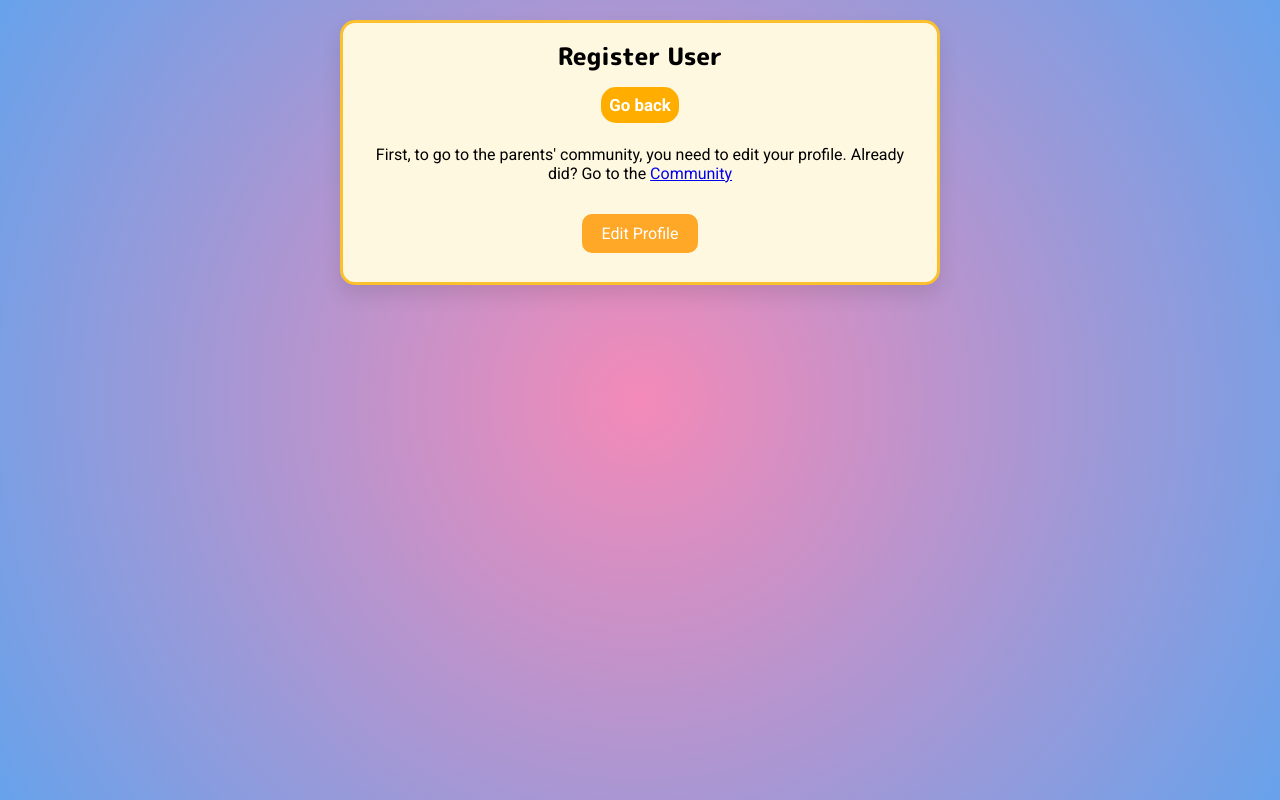
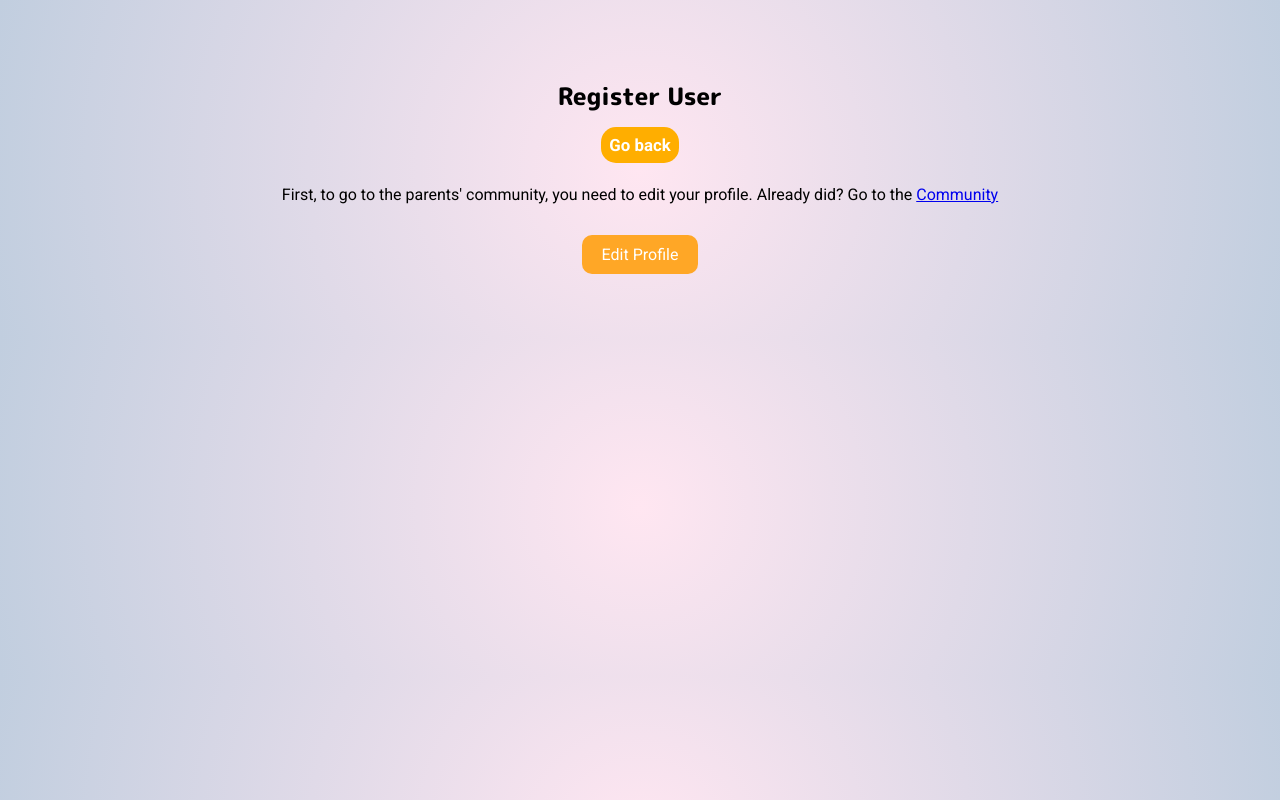
Before and after one commit to aaadjrbr/kid-chat-gpt, a website with bundled scripts: page public/edit-profile.html in a window 1280 px wide. Built offline with nearby package versions, Linux system fonts and the light colour scheme; no server answers.

Commit message:
stylgin-123

```diff
--- a/public/styles/edit-profile.css
+++ b/public/styles/edit-profile.css
@@ -2,14 +2,13 @@
 @import url('https://fonts.googleapis.com/css2?family=M+PLUS+Rounded+1c:wght@400;500;700;800;900&display=swap');
 
 :root {
-    --color-bg1: rgb(243, 138, 184);
-    --color-bg2: rgb(103, 162, 235);
+    --color-bg1: rgb(255, 230, 241);
+    --color-bg2: rgb(193, 206, 223);
 }
 
 body {
     font-family: 'Roboto', sans-serif;
     background: radial-gradient(circle, var(--color-bg1) 0%, var(--color-bg2) 100%);
-    height: 100vh;
     margin: 0;
     text-align: center;
     overflow-x: hidden; /* Prevent horizontal scrolling */
@@ -54,22 +53,7 @@ button.remove-kid-btn {
 
 /* Container for the form */
 .forgot-pin-container {
-    background-color: #fff8e1;
-    border: 3px solid #fbc02d;
-    border-radius: 15px;
-    padding: 15px;
-    width: 90%; /* Reduced width for mobile screens */
-    max-width: 600px;
-    margin: 0 auto;
-    text-align: center;
-    box-shadow: 0 10px 20px rgba(0, 0, 0, 0.1);
-    position: relative;
-    top: 20px;
-    z-index: 1000;
-    font-family: 'M PLUS Rounded 1c', sans-serif;
-    max-height: 85vh;
-    overflow-y: auto;
-    overflow-x: hidden; /* Prevent horizontal overflow */
+    padding: 40px;
 }
 
 #status {
@@ -142,7 +126,6 @@ button.remove-kid-btn {
     border: none;
     border-radius: 10px;
     padding: 10px 20px;
-    margin-bottom: -5px !important;
     font-size: 1em;
     cursor: pointer;
     margin: 5px;
@@ -165,7 +148,7 @@ div.user-box p {
         width: 95%; /* Increase width to 95% for better space utilization */
         padding: 10px;
         top: 10px;
-        max-height: 75vh;
+        max-height: 85vh;
     }
 
     .forgot-pin-container h2 {
```
Also changed, not shown: public/edit-profile.html (+2 -0 lines).
